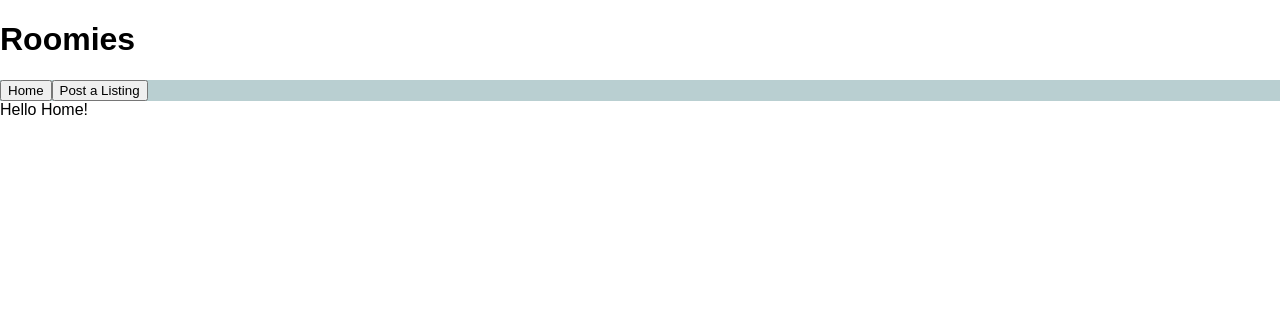
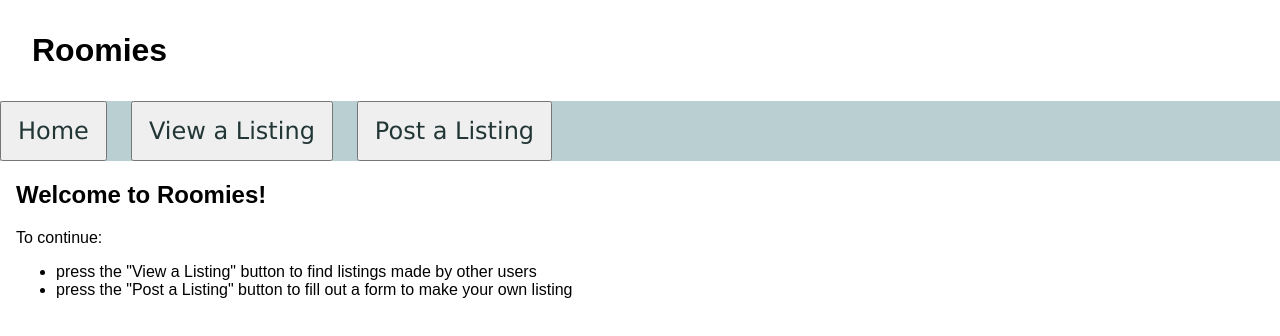
Before and after one commit to googleinterns/step120-2020, a React (Create React App) app: page / in a window 1280 px wide. Shown: the top 336 px of the page. Built offline with nearby package versions, Linux system fonts and the light colour scheme.

Commit message:
Create view a listing page that fetches listing information from data store

```diff
--- a/src/App.js
+++ b/src/App.js
@@ -3,6 +3,7 @@ import { Router, Link } from '@reach/router';
 
 import Home from './Home/components/Home';
 import PostListingDisplay from './PostListingDisplay/components/PostListingDisplay';
+import ViewListingDisplay from './ViewListingDisplay/components/ViewListingDisplay';
 
 import './App.css';
 
@@ -10,15 +11,20 @@ import './App.css';
 function App(props) {
     return (
         <div>
-            <h1>Roomies</h1>
+            <h1 className="site-header" >Roomies</h1>
             <nav>
                 <Link to="/">
-                    <button type="button">
+                    <button className="nav-button" type="button">
                         Home
                     </button>
                 </Link>
+                <Link to="/viewListing">
+                    <button className="nav-button" type="button">
+                        View a Listing
+                    </button>
+                </Link>
                 <Link to="/postListing">
-                    <button type="button">
+                    <button className="nav-button" type="button">
                         Post a Listing
                     </button>
                 </Link>
@@ -26,6 +32,7 @@ function App(props) {
 
             <Router>
                 <Home path="/" />
+                <ViewListingDisplay path="/viewListing" />
                 <PostListingDisplay path="/postListing" />
             </Router>
         </div>
--- a/src/Home/components/Home.jsx
+++ b/src/Home/components/Home.jsx
@@ -1,12 +1,19 @@
 import React, { Component } from 'react';
+
+import '../styles/Home.css'
 
 /** Dummy component for now. Will be the place where current listing are shown that users can
  filter through */
 class Home extends Component {
     render(){
         return (
-            <div>
-                Hello Home!
+            <div className="home-body">
+                <h2>Welcome to Roomies!</h2>
+                <p>To continue: </p>
+                <ul>
+                    <li>press the "View a Listing" button to find listings made by other users</li>
+                    <li>press the "Post a Listing" button to fill out a form to make your own listing</li>
+                </ul>
             </div>
         );
     }
--- /dev/null
+++ b/src/Home/styles/Home.css
@@ -0,0 +1,3 @@
+.home-body {
+    margin: 1em;
+}
--- a/src/PostListingDisplay/components/PostListingDisplay.jsx
+++ b/src/PostListingDisplay/components/PostListingDisplay.jsx
@@ -35,8 +35,6 @@ class PostListingDisplay extends Component {
         const name = event.target.name;
         this.setState({
             [name]: value
-        }, () => {
-            console.log(this.state);
         });
     }
 
--- a/src/ViewListingDisplay/components/Listing.jsx
+++ b/src/ViewListingDisplay/components/Listing.jsx
@@ -6,17 +6,39 @@ import '../styles/Listing.css';
 
 /** Component class that displays the input fields for a user to post a listing */
 function Listing(props) {
-    const { title, description, listingPrice, numRooms, numSingles, numShared, singlePrice, sharedPrice } = props.listingInfo;
+    const {
+        title,
+        description,
+        listingPrice,
+        numRooms,
+        numSingles,
+        numShared,
+        singlePrice,
+        sharedPrice,
+        leaseType,
+        startDate,
+        endDate,
+        numBathrooms
+    } = props.listingInfo;
+
     const roomInfo = getRoominfo(numSingles, numShared, singlePrice, sharedPrice);
+    const leaseTypeText = (leaseType === "YEAR_LONG") ? "Yearly" : "Monthly";
     return (
         <div className="listing-box">
             <h1 className="title">{title}</h1>
             <p className="description">{description}</p>
             <p className="listingPrice">Listing Price: {listingPrice}</p>
-            <div className="rooms-info">
-                <h2>Rooms Information:</h2>
-                <p>Total number of rooms: {numRooms}</p>
+            <p className="leaseType">Lease Type: {leaseTypeText} Lease</p>
+            <div className="avaiability-container">
+                <h3>Availability</h3>
+                <p>Start: {startDate}</p>
+                <p>End: {endDate}</p>
+            </div>
+            <div className="rooms-info-containter">
+                <h3>Room(s) Information:</h3>
+                <p>Total number of room(s): {numRooms}</p>
                 { roomInfo }
+                <p>Total number of bathroom(s): {numBathrooms}</p>
             </div>
             <PostCommentsDisplay/>
         </div>
@@ -39,18 +61,3 @@ function getRoominfo(numSingles, numShared, singlePrice, sharedPrice){
 }
 
 export default Listing;
-
-/*
-            title: '',
-            description: '',
-            numRooms: '',
-            numSingles: '',
-            singlePrice: '',
-            numShared: '',
-            sharedPrice: '',
-            numBathrooms: '',
-            leaseTypes: '',
-            startDate: '',
-            endDate: '',
-            listingPrice: ''
-*/
--- a/src/ViewListingDisplay/styles/Listing.css
+++ b/src/ViewListingDisplay/styles/Listing.css
@@ -5,8 +5,8 @@
     padding: 1em;
 }
 
-.rooms-info {
+.rooms-info-containter, .avaiability-container {
     border-style: solid;
     border-width: thin;
-    padding: 5px;
+    padding: 0.5em;
 }
```
